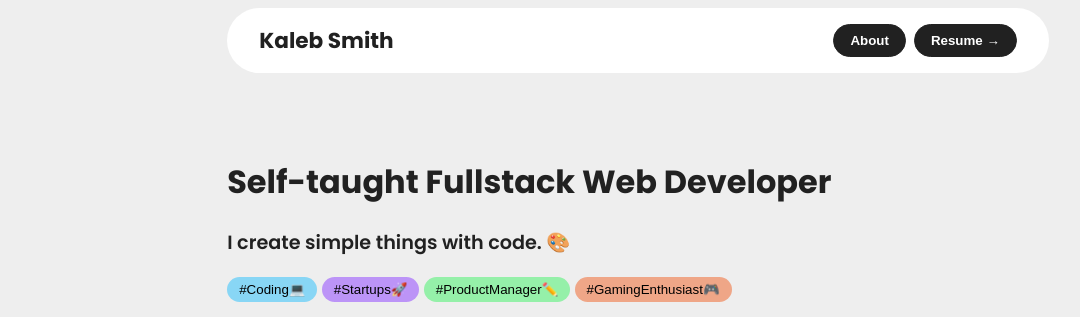
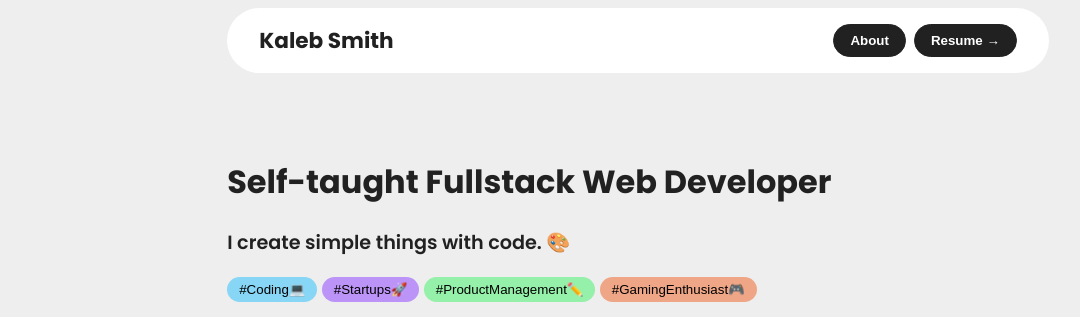
Before and after one commit to iksmith/My-Portfolio, a plain HTML site: page index.html in a window 1280 px wide. Shown: the top 317 px of the page, without its empty margins (2-1082 px from the left). Drawn offline with Linux system fonts and the light colour scheme.

Commit message:
update 1.1 - Revised wording

```diff
--- a/index.html
+++ b/index.html
@@ -63,7 +63,7 @@
                 <div class="tag-section">
                     <a href="" ><button class="tag" id="fullstack-web-developer">#Coding💻</button></a>
                     <a href="" ><button class="tag" id="startups">#Startups🚀</button></a>
-                    <a href="" ><button class="tag" id="product-manager">#ProductManager✏️</button></a>
+                    <a href="" ><button class="tag" id="product-management">#ProductManagement✏️</button></a>
                     <a href="" ><button class="tag" id="gaming-enthusiast">#GamingEnthusiast🎮</button></a>
                 </div>
                 <div class="cta">
--- a/style.css
+++ b/style.css
@@ -134,11 +134,11 @@ html {
     background-color: #9146FF;
 }
 
-#product-manager {
+#product-management {
     background-color: #34f15d7a;
 }
 
-#product-manager:hover {
+#product-management:hover {
     background-color: #34f15d;
 }
 
@@ -184,7 +184,7 @@ html {
 
 
 /* Phones/Mobile media query */
-@media only screen and (max-width: 650px) {
+@media only screen and (max-width: 700px) {
     #btn {
         font-size: smaller;
     }
@@ -200,4 +200,8 @@ html {
     .hero-headline {
         font-size: medium;
     }
+
+    .about-btn, .resume-btn {
+        font-size: small;
+    }
 }
```
